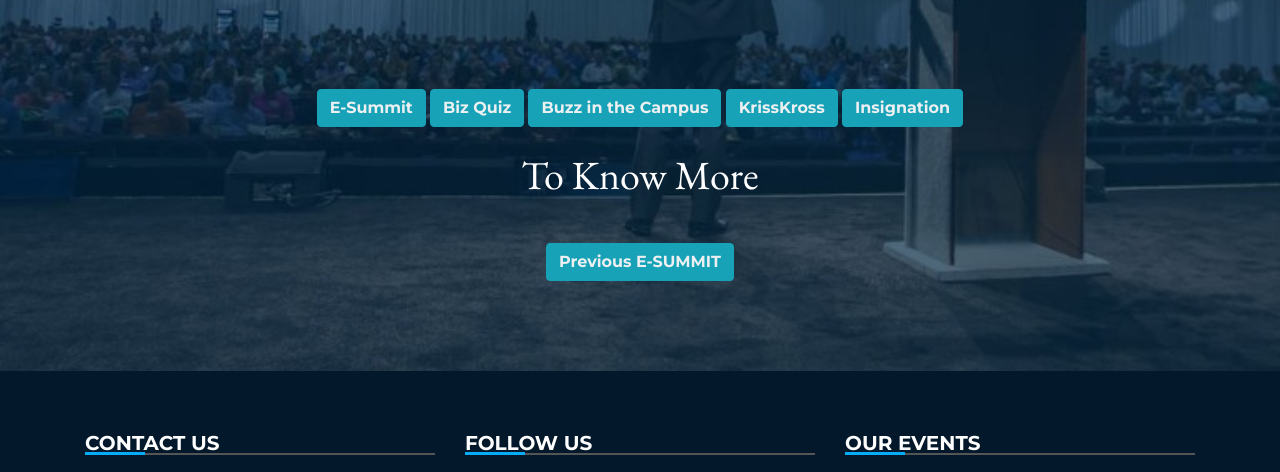
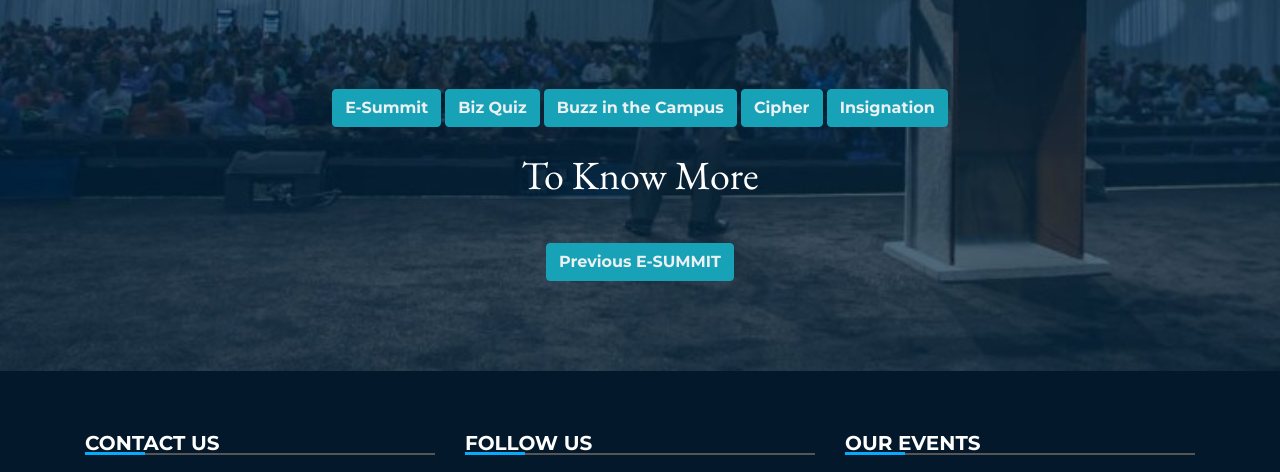
Before and after one commit to saggy2001/KGEC-ECELL-2022, a plain HTML site: page esummit.html in a window 1280 px wide. Shown: the part 1858-2330 px from the top of the page. Drawn offline with nearby package versions, Linux system fonts and the light colour scheme.

Commit message:
updated to Cipher, a text

```diff
--- a/esummit.html
+++ b/esummit.html
@@ -395,7 +395,7 @@
               <a href="https://www.facebook.com/KGEC.ECELL/photos/a.666378886880958/2027494157436084/?__cft__[0]=AZWWPEbGzt8cdhcW3nfVvPtQxdlezjUJAZqiVDFDY9r1OgRPXI_Xs7O7hoDJYjSbYaBk0NvuQ34LV-Jz_5R6Ykb-p2gB9HRV5QvQfVneX0vHFHMsDzjdqlB0C-ScBJWrrRn1AvgizVwrD5tWPCheOMR4v9a0Wq17md-p9ohKcpMZXMnys6x13KPxkMDpRya15ns&__tn__=EH-R" target="_blank"
                 class="btn btn-info gg1"><b>Buzz in the Campus</b></a>
               <a href="https://www.facebook.com/KGEC.ECELL/photos/a.666378886880958/2028175194034647/?__cft__[0]=AZWg22zeZYpqMVAYs0GlHxzoyvQtiqCnfqC8yYq0qX5tai-raxpYS8PzunVoidGlKi9onSSCxK-4E1qyoehWdrehUA-TbbGek6-xqFYzY-i8yJLZcy_mV-GRL-FOBWO26SiADhgf75JcHMMH917Qfq4iqH9YkmDUsBMNmTq_JA5DyQxgn5C3QW9z_-kOrUp5w3E&__tn__=EH-R" target="_blank"
-                class="btn btn-info gg1"><b>KrissKross</b></a>
+                class="btn btn-info gg1"><b>Cipher</b></a>
               <a href="#" target="_blank"
                 class="btn btn-info gg1"><b>Insignation</b></a>
               <!-- <a href="https://www.facebook.com/KGEC.ECELL/posts/1742577399261096" target="_blank"
```
